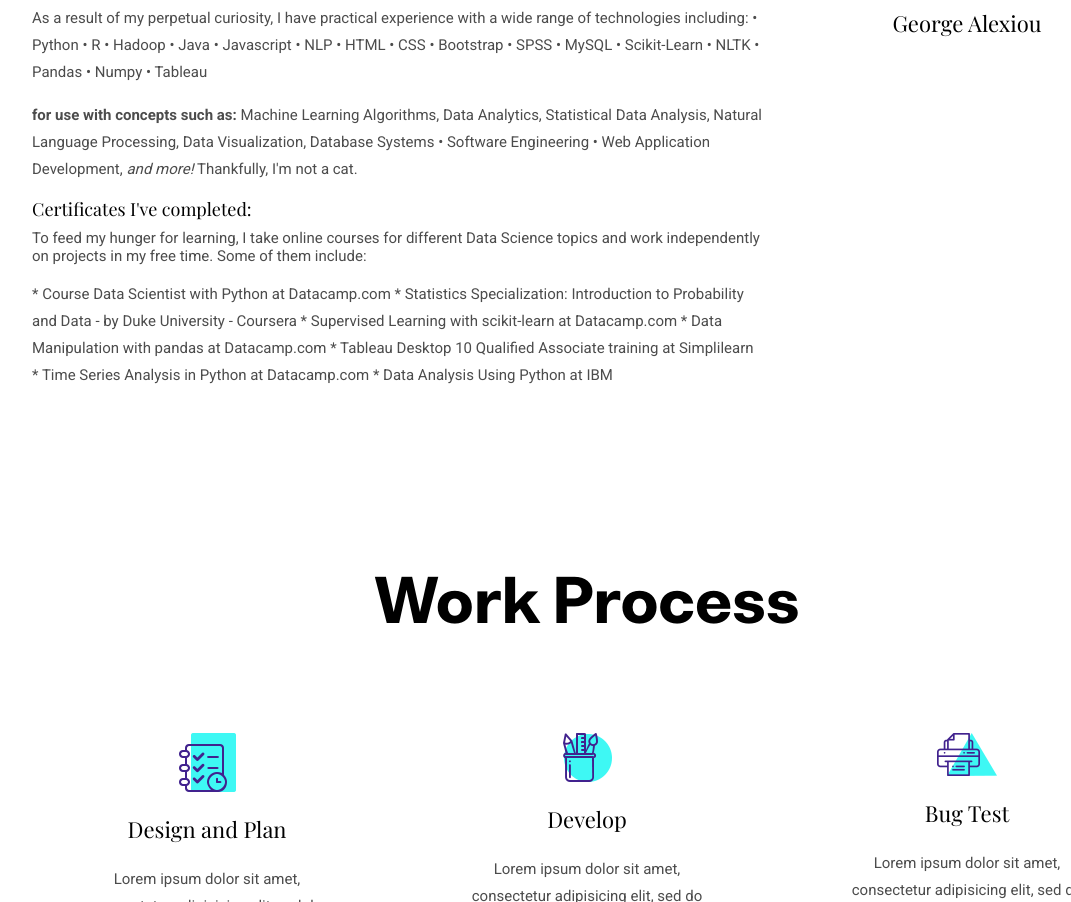
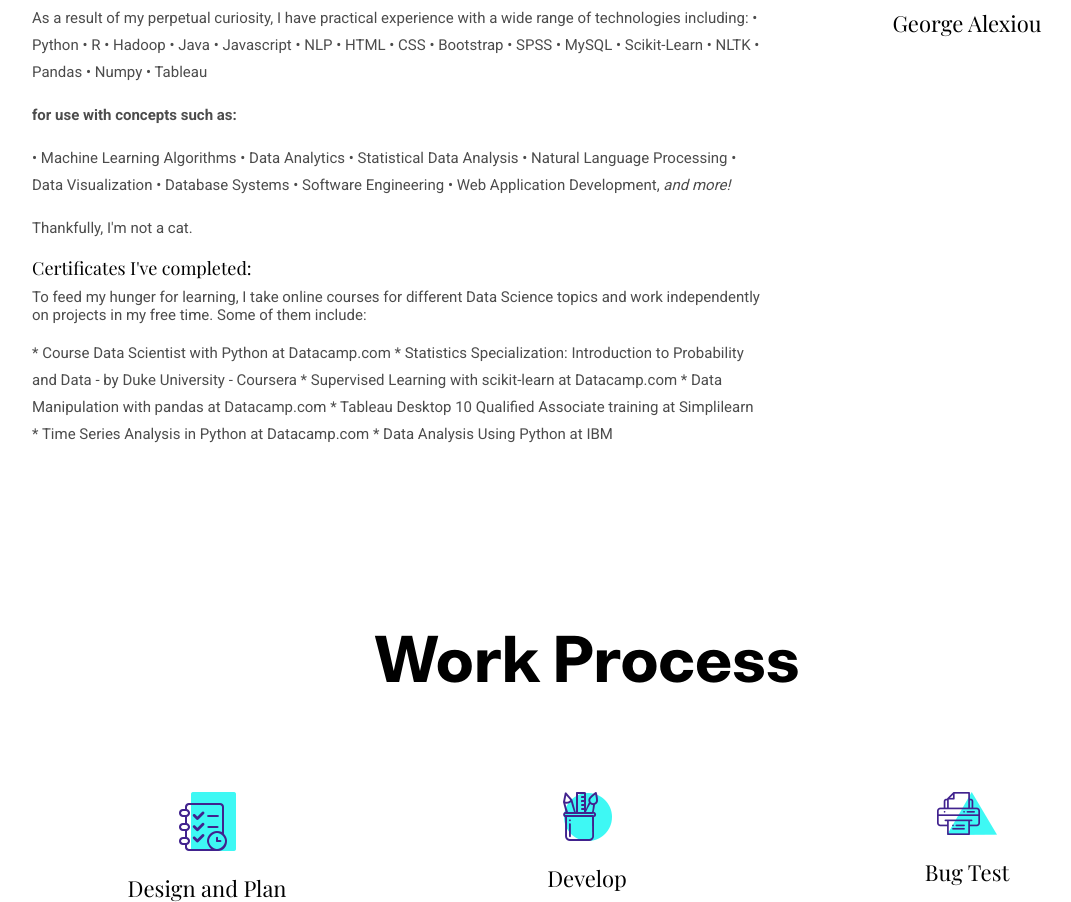
Before and after one commit to rohitjayale/rohitdemo.github.io, a plain HTML site: page about.html in a window 1280 px wide. Shown: the part 921-1823 px from the top of the page, without its empty margins (53-1124 px from the left). Drawn offline with nearby package versions, Linux system fonts and the light colour scheme.

Commit message:
Update about.html

```diff
--- a/about.html
+++ b/about.html
@@ -99,10 +99,11 @@ I'm also <em>really</em> into  gamming, blogging, travelling, and bike riding. I
   • Python • R • Hadoop • Java • Javascript • NLP • HTML • CSS • Bootstrap • SPSS • MySQL • Scikit-Learn • NLTK • Pandas • Numpy • Tableau
 </p>
 
-        <p><b>for use with concepts such as:</b>
-
-Machine Learning Algorithms, Data Analytics, Statistical Data Analysis, Natural Language Processing, Data Visualization, Database Systems • Software Engineering • Web Application Development, <em>and more!</em>
-
+        <p><b>for use with concepts such as:</b></p>
+<p>
+• Machine Learning Algorithms • Data Analytics • Statistical Data Analysis • Natural Language Processing • Data Visualization • Database Systems • Software Engineering • Web Application Development, <em>and more!</em>
+        </p>
+       <p>
 Thankfully, I'm not a cat.
 </p>
  <p>
```
